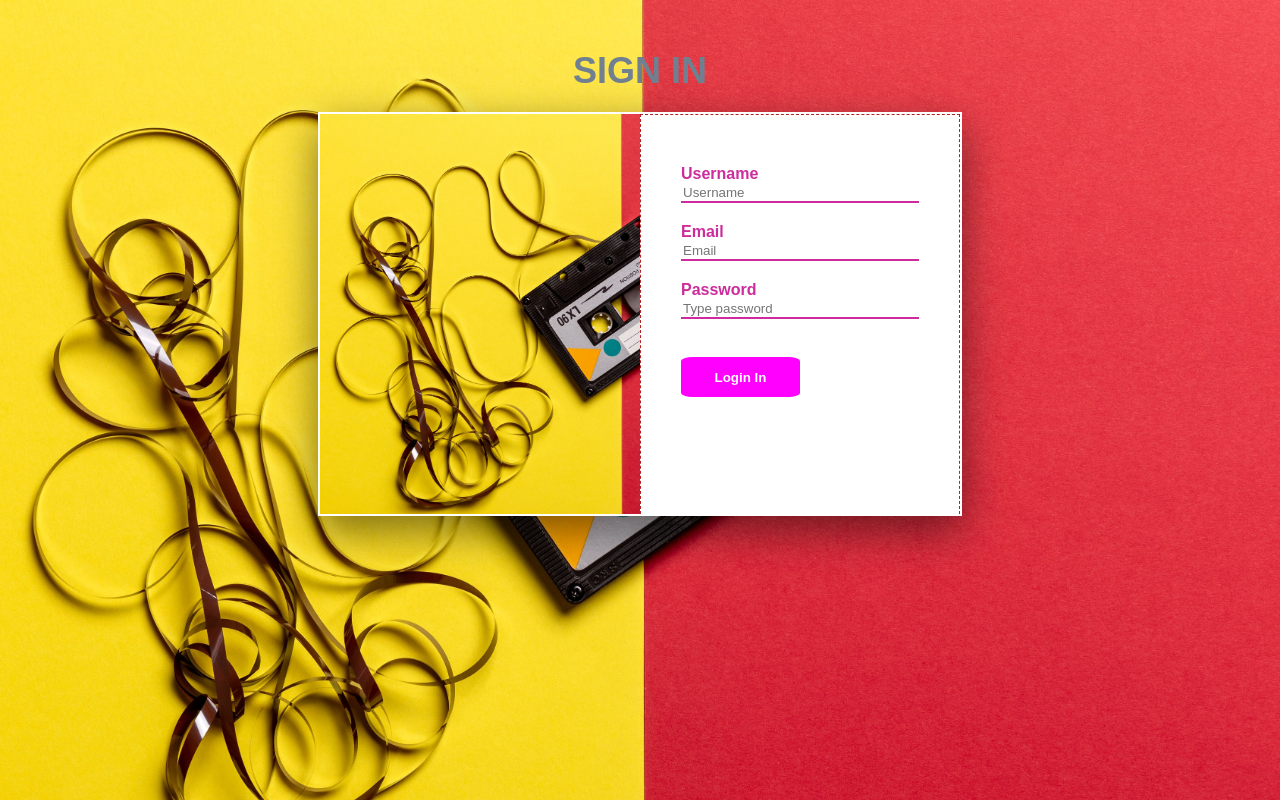
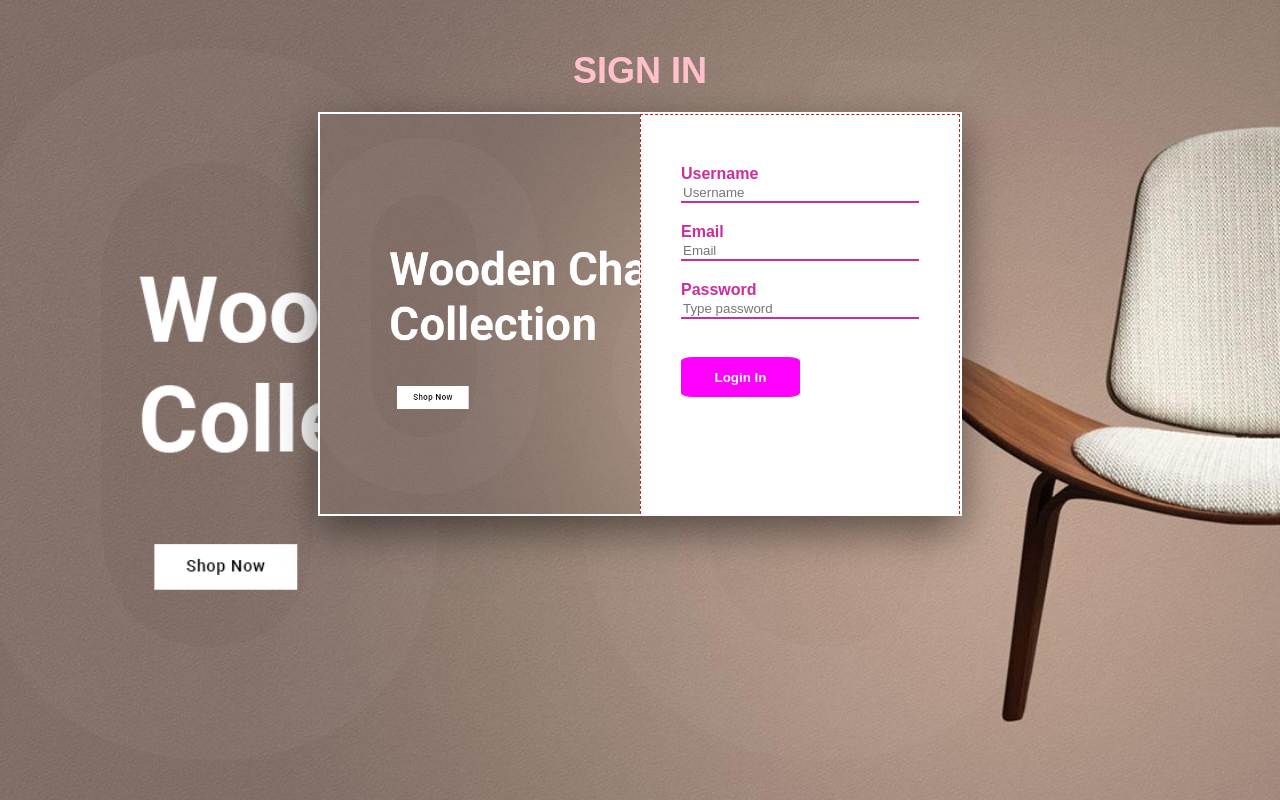
Before and after one commit to ahmadmamdouh-10/Final-Project, a PHP site: page /signin.html in a window 1280 px wide. Run offline with PHP 8.4, Linux system fonts and the light colour scheme.

Commit message:
Update 3.4.css

```diff
--- a/Final Project/SignIn/3.4.css
+++ b/Final Project/SignIn/3.4.css
@@ -2,7 +2,7 @@ body
 {
 	margin: 0;
 	padding: 0;
-	background: url(pic3.jpeg);
+	background: url(../images/main-banner-1-1600x700.jpg);
 	background-size: cover;
 	font-family: sans-serif;
 	z-index: 0;
@@ -17,7 +17,7 @@ body
 .title h1{
 	margin: 0;
 	padding: 0;
-	color:slategray;
+	color:pink;
 	text-transform: uppercase;
 	font-size: 36px;
 
@@ -37,7 +37,7 @@ body
 	float: left;
 	width: 50%;
 	height: 400px;
-	background: url(pic3.jpeg);
+	background: url(../images/main-banner-1-1600x700.jpg);
 	background-size: cover;
 	box-sizing: border-box;
 	z-index: 1;
```
